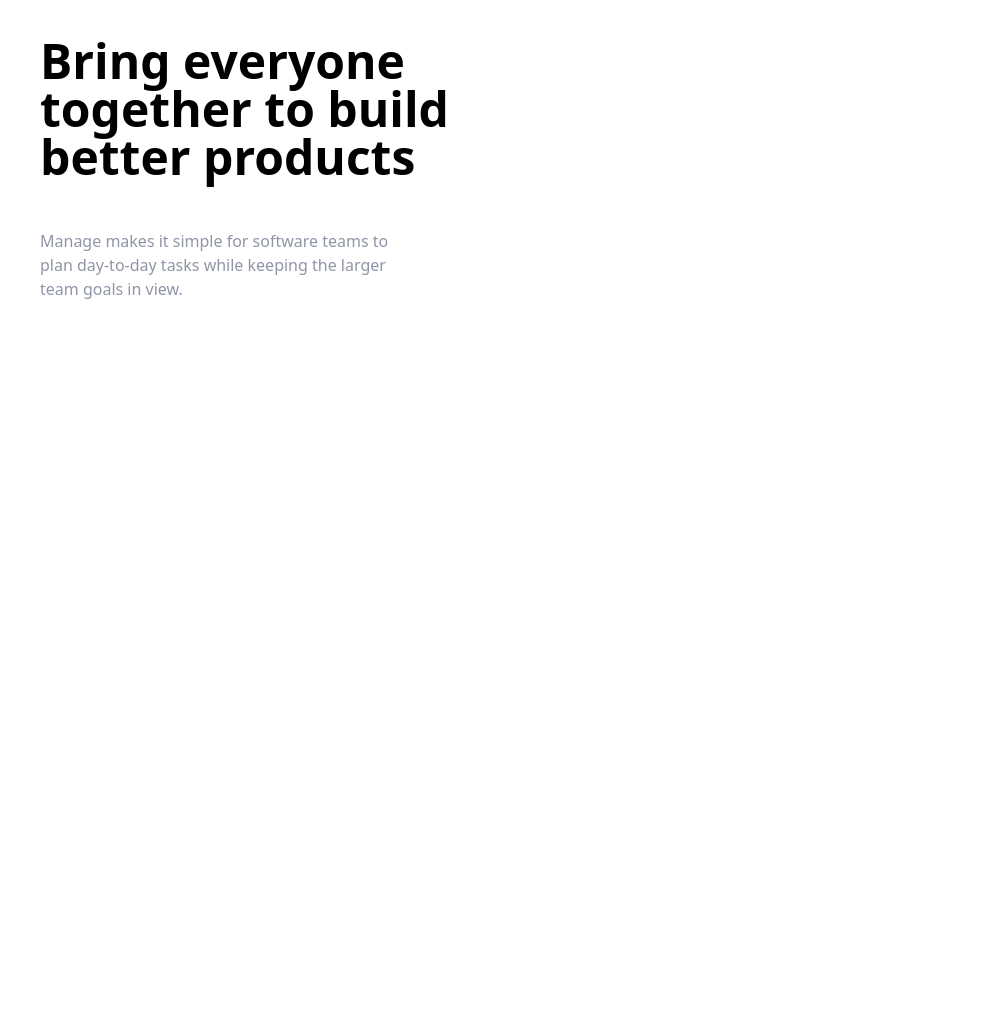
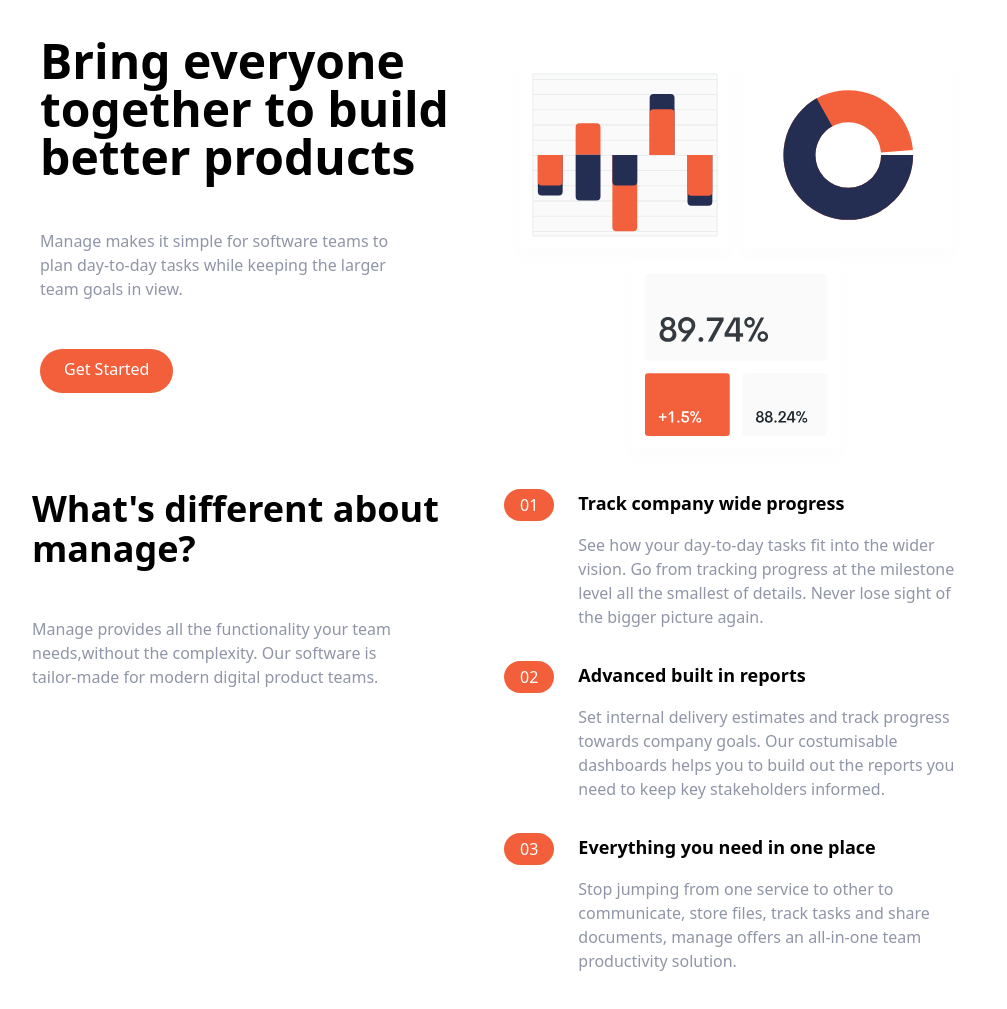
Before and after one commit to hrithik406/modern-tailwind, a website: page src/index.html in a window 1280 px wide. Shown: the part 79-1088 px from the top of the page, without its empty margins (136-1143 px from the left). Before the commit the page ends 800 px from the top, so only its background shows below. Drawn offline with Linux system fonts and the light colour scheme.

Commit message:
added: paragraph

```diff
--- a/src/index.html
+++ b/src/index.html
@@ -23,17 +23,99 @@
   </nav>
   <section id="hero">
     <div class="container flex flex-col-reverse md:flex-row items-center px-6 mx-auto mt-10 space-y-0 md:space-y-0">
-      <div class="flex flex-col mb-32 space-y-12 md:w-1/2">
+      <div class="flex flex-col mb-24 space-y-12 md:w-1/2">
         <h1 class="max-w-md text-4xl font-bold text-center md:text-5xl md:text-left">
           Bring everyone together to build better products
         </h1>
         <p class="max-w-sm text-darkGrayishBlue md:text-left">
           Manage makes it simple for software teams to plan day-to-day tasks while keeping the larger team goals in view.
         </p>
+        <div class="flex justify-center md:justify-start">
+          <a href="#"
+           class="md:block p-3 px-6 pt-2 text-white   bg-brightRed rounded-full baseline hover:bg-brightRedLight">Get Started</a>
+        </div>
       </div>
 
-      <div>
+      <div class="md:w-1/2">
+        <img src="img/illustration-intro.svg" alt="" />
+      </div>
+    </div>
+  </section>
 
+  <section id="features">
+    <div class="container flex flex-col px-4 mx-auto mb-10 spce-y-12 md-space-y-0 md:flex-row">
+      <div class="flex flex-col space-y-12 md:w-1/2">
+        <h2 class="max-w-md text-4xl font-bold text-center md:text-left">
+          What's different about manage?
+        </h2>
+        <p class="max-w-sm text-center text-darkGrayishBlue md:text-left">
+          Manage provides all the functionality your team needs,without the complexity. Our software is tailor-made for modern digital product teams.
+        </p>
+      </div>
+      <div class="flex flex-col space-y-8 md:w-1/2">
+        <!-- list item 1 -->
+        <div class="flex flex-col space-y-3 md:space-y-0 md:space-x-6 md:flex-row">
+          <div class="rounded-l-full bg-brightRedSupLight md:bg-transparent sm:mt-10 md:mt-0">
+            <div class="flex items-center space-x-2">
+              <div class="px-4 py-2 text-white rounded-full md:py-1 bg-brightRed">
+                01
+              </div>
+              <h3 class="text-base font-bold md:mb-4 md:hidden">
+                Track company wide progress
+              </h3>
+            </div>
+          </div>
+          <div>
+            <h3 class="hidden mb-4 text-lg font-bold md:block">
+              Track company wide progress
+            </h3>
+            <p class="text-darkGrayishBlue md:text-left sm:text-center">
+              See how your day-to-day tasks fit into the wider vision. Go from tracking progress at the milestone level all the smallest of details. Never lose sight of the bigger picture again.
+            </p>
+          </div>
+        </div>
+        <!-- list item 2 -->
+        <div class="flex flex-col space-y-3 md:space-y-0 md:space-x-6 md:flex-row">
+          <div class="rounded-l-full bg-brightRedSupLight md:bg-transparent sm:mt-10 md:mt-0">
+            <div class="flex items-center space-x-2">
+              <div class="px-4 py-2 text-white rounded-full md:py-1 bg-brightRed">
+                02
+              </div>
+              <h3 class="text-base font-bold md:mb-4 md:hidden">
+                Advanced built in reports
+              </h3>
+            </div>
+          </div>
+          <div>
+            <h3 class="hidden mb-4 text-lg font-bold md:block">
+              Advanced built in reports
+            </h3>
+            <p class="text-darkGrayishBlue md:text-left sm:text-center">
+              Set internal delivery estimates and track progress towards company goals. Our costumisable dashboards helps you to build out the reports you need to keep key stakeholders informed.
+            </p>
+          </div>
+        </div>
+        <!-- list item 3 -->
+        <div class="flex flex-col space-y-3 md:space-y-0 md:space-x-6 md:flex-row">
+          <div class="rounded-l-full bg-brightRedSupLight md:bg-transparent sm:mt-10 md:mt-0">
+            <div class="flex items-center space-x-2">
+              <div class="px-4 py-2 text-white rounded-full md:py-1 bg-brightRed">
+                03
+              </div>
+              <h3 class="text-base font-bold md:mb-4 md:hidden">
+                Everything you need in one place
+              </h3>
+            </div>
+          </div>
+          <div>
+            <h3 class="hidden mb-4 text-lg font-bold md:block">
+              Everything you need in one place
+            </h3>
+            <p class="md:text-left sm:text-center text-darkGrayishBlue">
+              Stop jumping from one service to other to communicate, store files, track tasks and share documents, manage offers an all-in-one team productivity solution.
+            </p>
+          </div>
+        </div>
       </div>
     </div>
   </section>
```
Also changed, not shown: src/output.css.
